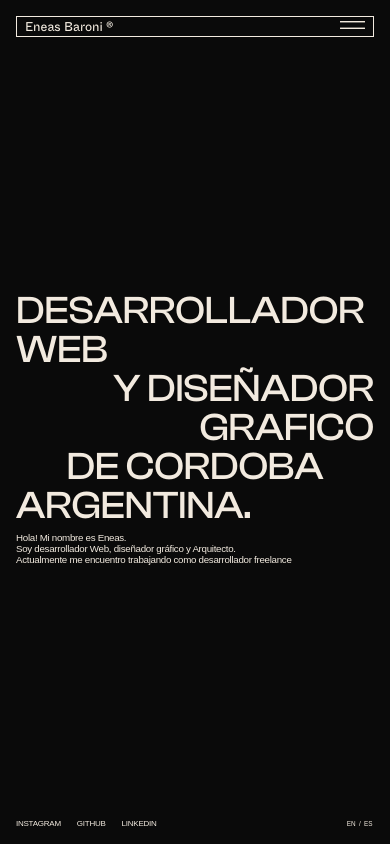
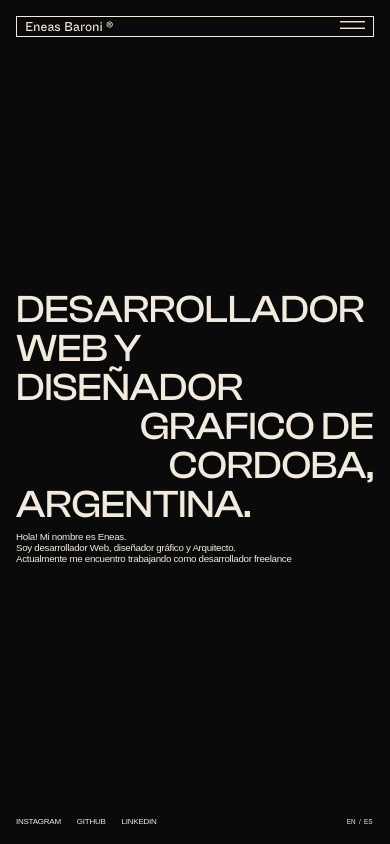
Before and after one commit to eneasbaroni/Portfolio-Eneas, a React (Create React App) app: page / in a window 390 px wide. Built offline with nearby package versions, Linux system fonts and the light colour scheme.

Commit message:
home aling

```diff
--- a/src/App.css
+++ b/src/App.css
@@ -77,7 +77,7 @@ p, label, input, .form-control {
 .divContainer {
   padding: 2rem 0;
   /* 1rem paddin app 1rem margin navbar 28px navbar 2px border narvbar 1.5rem padding footer  */
-  min-height: calc(100vh - 1rem - 38px - 2px - 1.5rem);
+  min-height: calc(100vh - 1rem - 29px - 2px - 1.5rem);
   transition: all 0.5s ease-in-out;
 }
 
@@ -133,7 +133,7 @@ input {
 @media screen and (max-width: 992px) {
   .divContainer {
     /* 1rem paddin app 1rem margin navbar 22px navbar 2px border narvbar 1.5rem padding footer  */
-    min-height: calc(100vh - 1rem - 26px - 2px - 1.5rem);
+    min-height: calc(100vh - 1rem - 25px - 2px - 1.5rem);
   }
 }
 
@@ -146,7 +146,7 @@ input {
   }
   .divContainer {
     /* 1rem paddin app 1rem margin navbar 17px navbar 2px border narvbar 1.5rem padding footer  */
-    min-height: calc(100vh - 1rem - 19px - 2px - 1.5rem);
+    min-height: calc(100vh - 1rem - 21px - 2px - 1.5rem);
   }
 
 }
--- a/src/components/AppContainer/AppContainer.js
+++ b/src/components/AppContainer/AppContainer.js
@@ -8,7 +8,7 @@ const AppContainer = (props) => {
 
   useEffect(() => {
     if (location.pathname === "/works") {
-      setColor("var(--main-color)")
+      setColor("#ececec")
     }else{
       setColor("var(--main-bg)")
     }
--- a/src/components/Home/Home.js
+++ b/src/components/Home/Home.js
@@ -3,6 +3,7 @@ import LanguageContext from "../../context/languageContext"
 import "./home.css"
 
 const Home = () => {
+  const [windowSize, setWindowSize] = useState(window.innerWidth)
   const [visible, setVisible] = useState(0)
   const {language} = useContext (LanguageContext)
   const [lang, setLang] = useState()
@@ -13,6 +14,15 @@ const Home = () => {
     }, 1);
   }, [])
 
+  useEffect(() => {
+    const handleResize = () => {
+      setWindowSize(window.innerWidth)
+    }
+    window.addEventListener("resize", handleResize);
+    handleResize();
+    return () => window.removeEventListener("resize", handleResize);
+  }, [])
+
 
   useEffect(() => {
     setLang(language)
@@ -21,18 +31,42 @@ const Home = () => {
 
   return (
     <div className="divContainer col-12 m-auto row align-items-center justify-content-center justify-content-sm-end"  id="home" style={{opacity: `${visible}`}}>
-      {/* <div className="col-7"></div>    */}
       <div className="col-12 row text-start">
         {lang === "esp"
         ?
+          <>
+            {windowSize < 576
+              ?
+                <>
+                  <h1 className='h1'>DESARROLLADOR</h1>
+                  <h1 className='h1'>WEB Y</h1>
+                  <h1 className='h1'>DISEÑADOR </h1>
+                  <h1 className='h1 text-end'>GRAFICO DE</h1>
+                  <h1 className='h1 text-end'>CORDOBA,</h1>
+                  <h1 className='h1 mb-2'> ARGENTINA.</h1>
+                </>
+              :
                 <>
                   <h1 className='h1'>DESARROLLADOR WEB</h1>
                   <h1 className='h1 text-end'>Y DISEÑADOR GRAFICO</h1>
                   <h1 className='h1 text-center'>DE CORDOBA</h1>
                   <h1 className='h1 mb-2'> ARGENTINA.</h1>
+                </>
+            }
             <p className="mainText">Hola! Mi nombre es Eneas.</p>
             <p className="mainText">Soy desarrollador Web, diseñador gráfico y Arquitecto.</p>
             <p className="mainText">Actualmente me encuentro trabajando como desarrollador freelance</p>
+          </>
+        :
+          <>
+            {windowSize < 576
+              ?
+                <>
+                  <h1 className='h1'>WEB DEVELOPER </h1>
+                  <h1 className='h1'>& GRAPHIC</h1>
+                  <h1 className='h1 text-end'>DESIGNER FROM</h1>
+                  <h1 className='h1 text-end'>CORDOBA</h1>
+                  <h1 className='h1 mb-2'>ARGENTINA</h1>
                 </>
               :
                 <>
@@ -40,15 +74,14 @@ const Home = () => {
                   <h1 className='h1 text-end'>& GRAPHIC DESIGNER</h1>
                   <h1 className='h1 text-center'>BASED IN CORDOBA</h1>
                   <h1 className='h1 mb-2'>ARGENTINA</h1>
+                </>
+            }
             <p className="mainText">Hi! I am Eneas.</p>
             <p className="mainText">I am a Web Developer, grapgic designer and Architect.</p>
             <p className="mainText">Currently working as a freelance developer</p>
           </>
       }
       </div>
-      {/* <div className="col-6">
-        <img className="homeBG col-12" src="/images/home_bg.png" alt="homeBG"/>
-      </div> */}
     </div>
   )
 }
--- a/src/components/Navbar/navbar.css
+++ b/src/components/Navbar/navbar.css
@@ -5,7 +5,7 @@
 }
 
 .linkHome {
-  font-size: 1.5rem;
+  font-size: 1.2rem;
   font-family: 'White-Inktra', sans-serif;
 }
 
@@ -33,7 +33,7 @@
     font-size: 0.65rem;
   }
   .linkHome {
-    font-size: 1.1rem;
+    font-size: 1rem;
   }
 }
 
```
Lines whose indentation alone changed are shown as unchanged.
